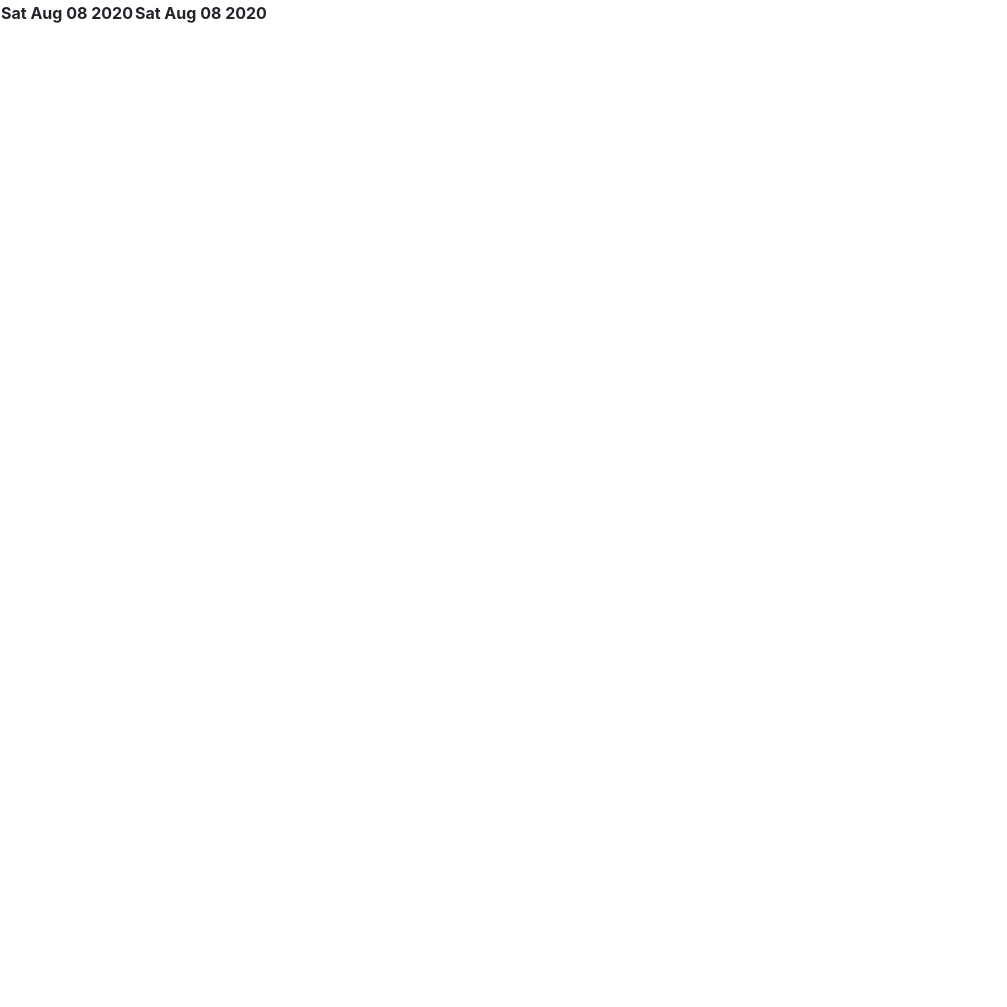
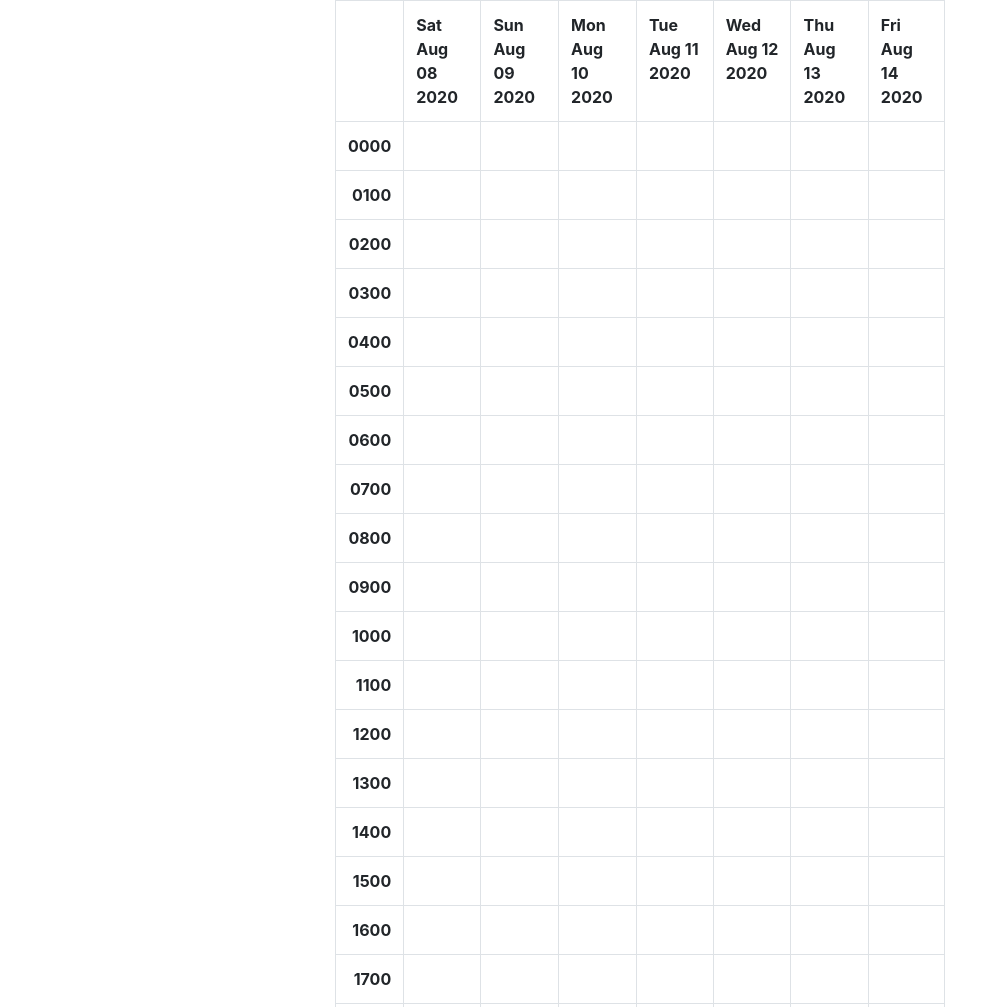
Before and after one commit to Bryce-Du/MealPlanner-Frontend, a plain HTML site: page index.html in a window 1280 px wide. Shown: the top 1007 px of the page, without its empty margins (0-1007 px from the left). Before the commit the page ends 800 px from the top, so only its background shows below. Drawn offline with nearby package versions, Linux system fonts and the light colour scheme.

Commit message:
make base table

```diff
--- a/index.html
+++ b/index.html
@@ -8,6 +8,10 @@
     <script type="text/javascript" src="index.js"></script>
 </head>
 <body>
+    <div class="container-fluid">
+
+    </div>
+
 
     <script src="https://code.jquery.com/jquery-3.3.1.slim.min.js" integrity="sha384-q8i/X+965DzO0rT7abK41JStQIAqVgRVzpbzo5smXKp4YfRvH+8abtTE1Pi6jizo" crossorigin="anonymous"></script>
     <script src="https://cdnjs.cloudflare.com/ajax/libs/popper.js/1.14.7/umd/popper.min.js" integrity="sha384-UO2eT0CpHqdSJQ6hJty5KVphtPhzWj9WO1clHTMGa3JDZwrnQq4sF86dIHNDz0W1" crossorigin="anonymous"></script>
--- a/index.js
+++ b/index.js
@@ -4,16 +4,49 @@ document.addEventListener('DOMContentLoaded', () => {
 
 function makeWeek(){
     const week = document.createElement('div')
+    week.innerHTML = `
+        <div class="row">
+            <div class="col-3"></div>
+            <div class="col-6">
+                <table class="table table-bordered">
+                    ${weekdayHeaders()}
+                    ${makeHours()}
+                </table>
+            </div>
+            <div class="col-3"></div>
+        </div>
+    `
+    document.querySelector('.container-fluid').appendChild(week)
+}
+
+function weekdayHeaders(){
+    let headerHTML = "<tr><th></th>"
     let d = new Date()
-    week.innerHTML = `
-        <table>
-            <tr>
-                <th>${d.toDateString()}</th>
-                <th>${d.toDateString()}</th>
-            </tr>
-            <tr>
-            </tr>
-        </table>
-    `
-    document.querySelector('body').appendChild(week)
+    let today = d.getDate()
+    for(i=0; i<7; i++){
+        d.setDate(today+i)
+        headerHTML += `<th scope="col">${d.toDateString()}</th>`
+    }
+    headerHTML += "</tr>"
+    return headerHTML
 }
+
+function makeHours(){
+    let rowHTML = ""
+    for(i=0; i<2400; i+=100){
+        if (i === 0){i = "0000"}
+        else if (i < 1000){i = "0"+i}
+        rowHTML += `<tr align="right"><th scope="row">${i}</th>${makeCells()}</tr>`
+        i = parseInt(i, 10)
+    }
+    return rowHTML
+}
+
+function makeCells(){
+    let cellHTML = ""
+    for (j=0; j<7; j++){
+        cellHTML += "<td></td>"
+    }
+    console.log(cellHTML)
+    return cellHTML
+}
```
